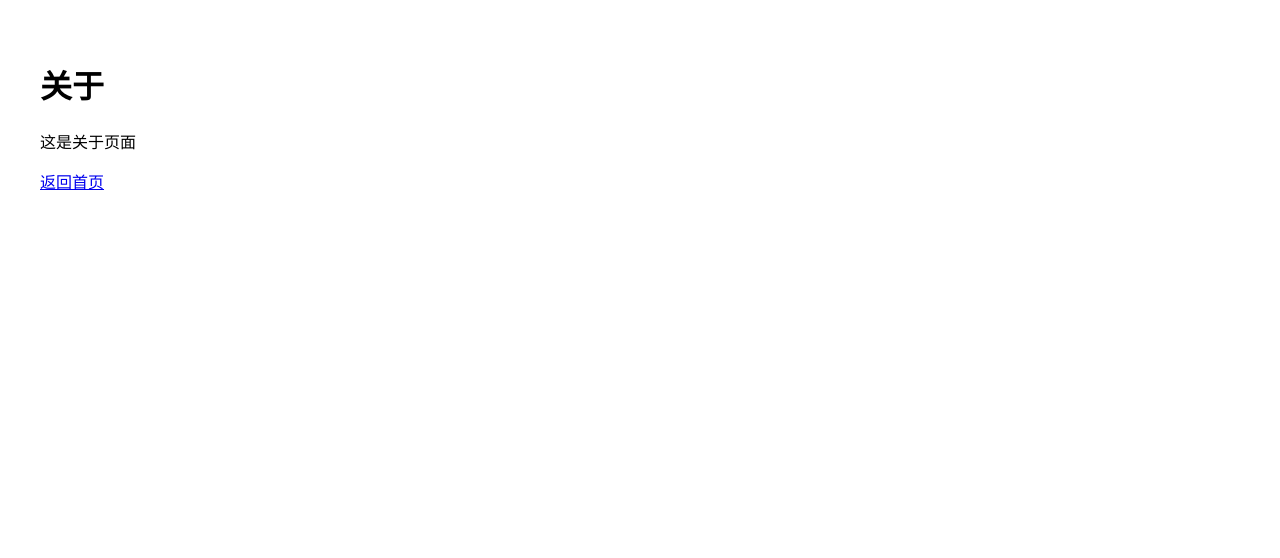
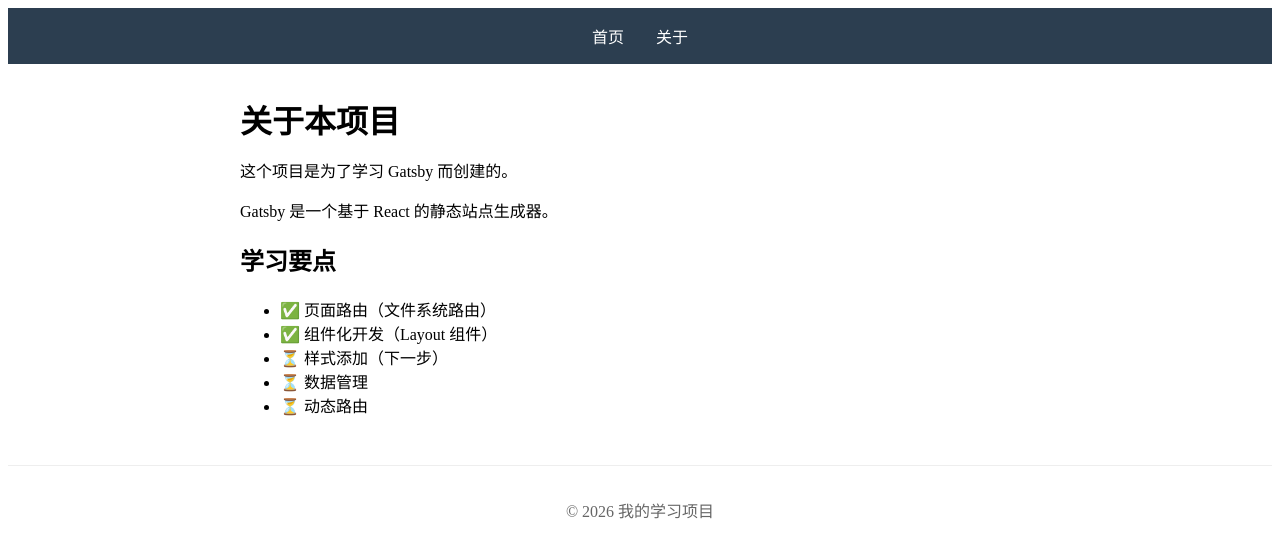
Before and after one commit to wzhu2026/wordpress-gatsby-main, a Gatsby site: page /about in a window 1280 px wide. Built offline with nearby package versions, Linux system fonts and the light colour scheme; Gatsby itself is replaced by a stand-in of ours.

Commit message:
Update about.js

```diff
--- a/src/pages/about.js
+++ b/src/pages/about.js
@@ -1,12 +1,20 @@
 import * as React from "react"
+import Layout from "../components/Layout"
 
 const AboutPage = () => {
   return (
-    <main style={{ padding: '2rem' }}>
-      <h1>关于</h1>
-      <p>这是关于页面</p>
-      <a href="/">返回首页</a>
-    </main>
+    <Layout title="关于本项目">
+      <p>这个项目是为了学习 Gatsby 而创建的。</p>
+      <p>Gatsby 是一个基于 React 的静态站点生成器。</p>
+      <h2>学习要点</h2>
+      <ul>
+        <li>✅ 页面路由（文件系统路由）</li>
+        <li>✅ 组件化开发（Layout 组件）</li>
+        <li>⏳ 样式添加（下一步）</li>
+        <li>⏳ 数据管理</li>
+        <li>⏳ 动态路由</li>
+      </ul>
+    </Layout>
   )
 }
 
```
